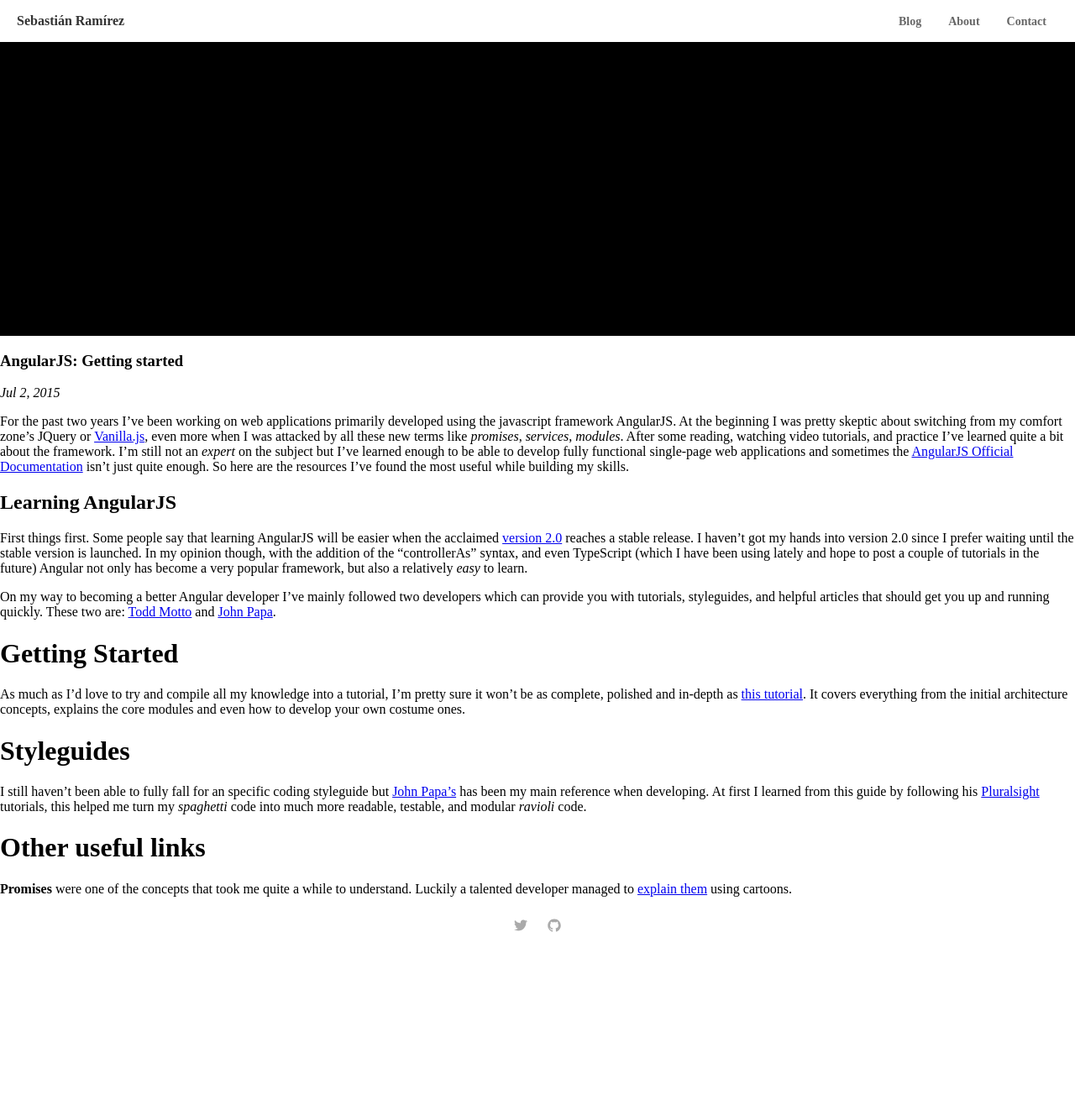
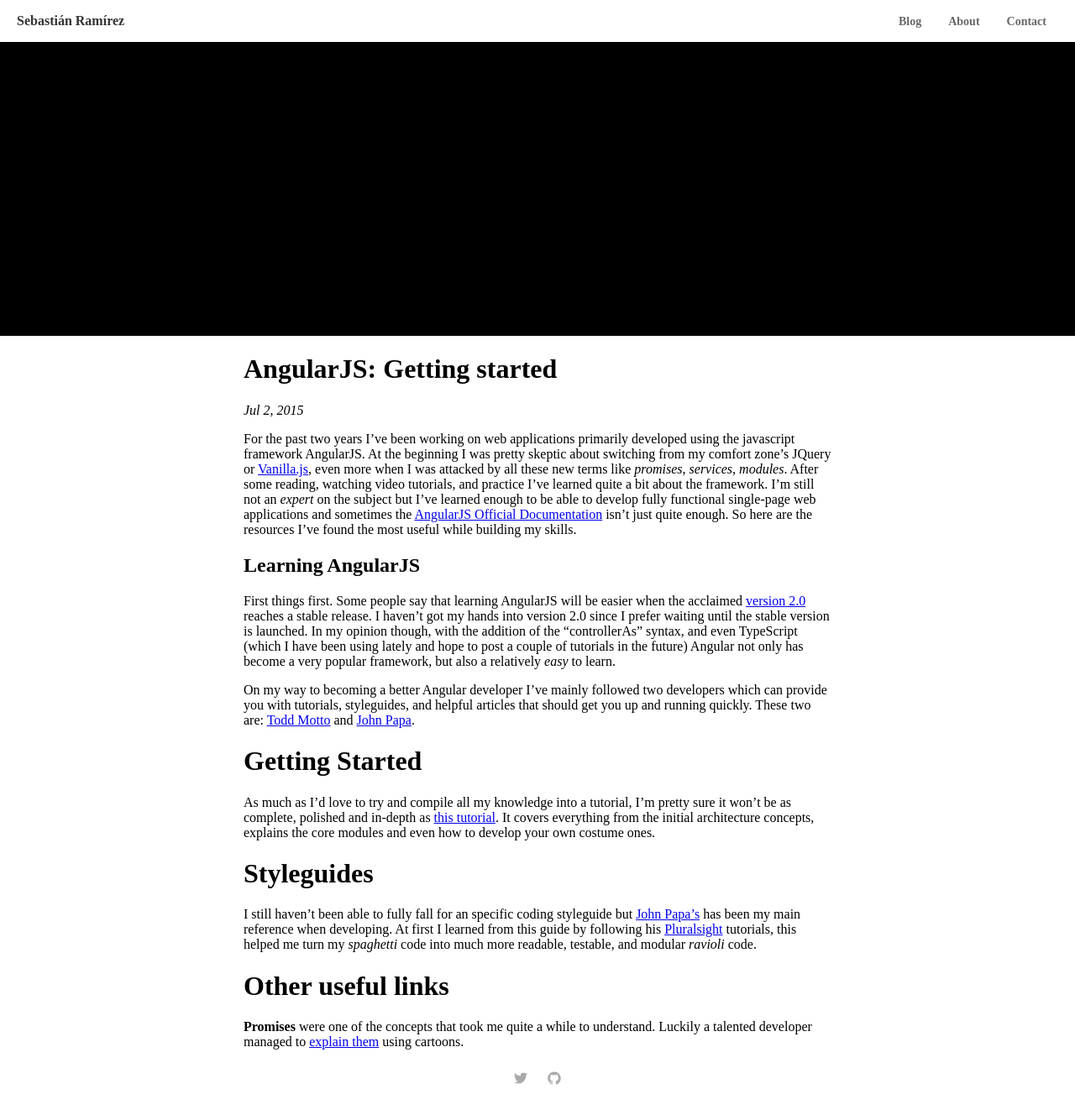
Before and after one commit to s-ramirez/s-ramirez.github.io, a Jekyll site: the page built from _posts/2015-07-02-angular-form-validation.md, in a window 1280 px wide. Shown: the whole page at 84% size. Built offline with Jekyll 4.4.1, drawn with Linux system fonts in a browser that asks for light colours; some web fonts are replaced; before the commit the page ends 1140 px from its top, so only the background shows below that.

Commit message:
styling posts, removing possibly unused page

```diff
--- a/_layouts/post.html
+++ b/_layouts/post.html
@@ -1,12 +1,12 @@
 ---
 layout: default
 ---
-<post>
-  <h3>{{ page.title }}</h3>
-    <p class="post-meta">
+<div class="content">
+  <h1>{{ page.title }}</h3>
+    <p class="meta">
       <i>{% if page.author %} by {{ page.author }} • {% endif %} {{ page.date | date: "%b %-d, %Y" }}{% if page.meta %} • {{ page.meta }}{% endif %}</i>
     </p>
     <p>
       {{ content }}
     </p>
-</post>
+</div>
```
Also changed, not shown: _layouts/page.html (deleted, +0 -14 lines).
